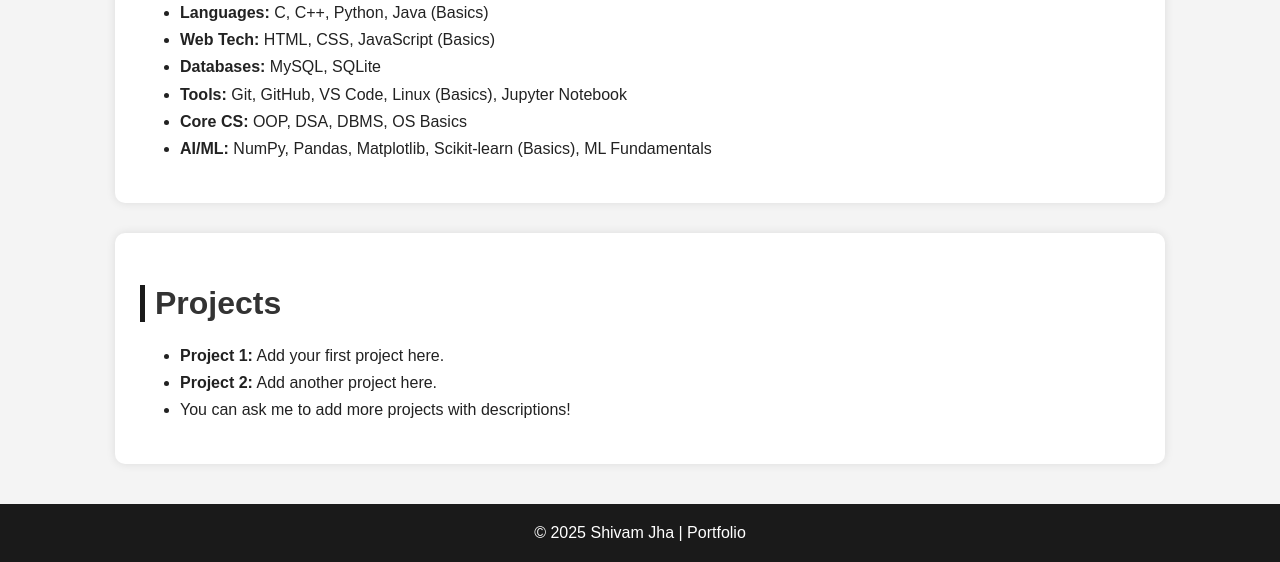
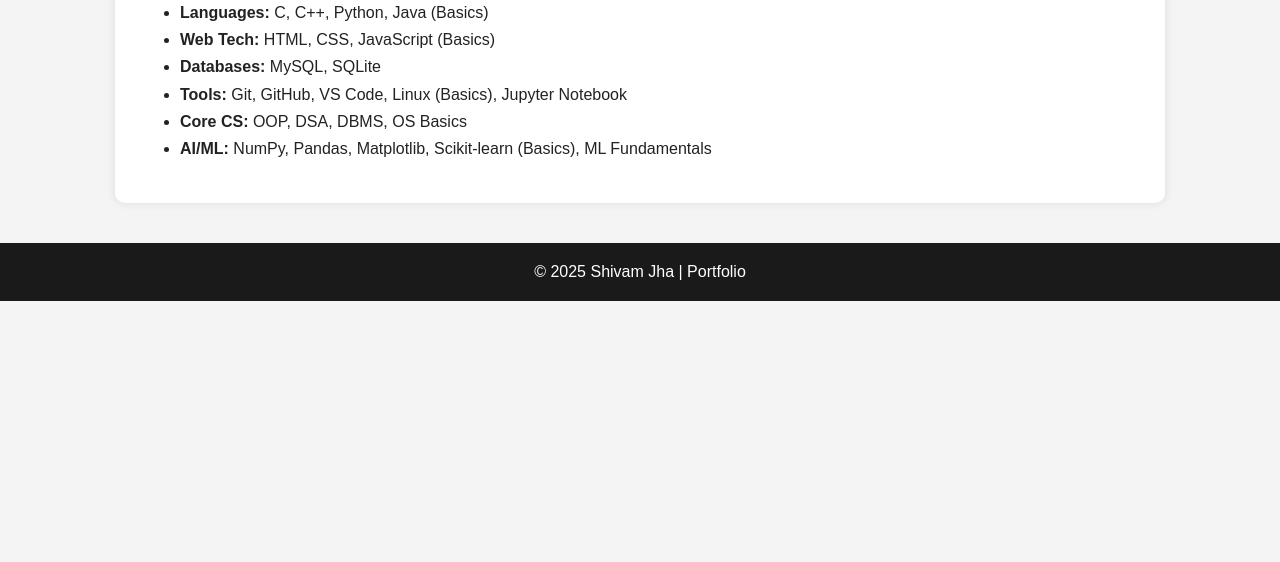
Before and after one commit to doitdevshiv/portfolio, a plain HTML site: page index.html in a window 1280 px wide. Shown: the part 638-1200 px from the top of the page. After the commit the page ends 939 px from the top, so only its background shows below. Drawn offline with Linux system fonts and the light colour scheme.

Commit message:
Update index.html

```diff
--- a/index.html
+++ b/index.html
@@ -88,14 +88,7 @@
   </ul>
 </section>
 
-<section class="projects">
-  <h2>Projects</h2>
-  <ul>
-    <li><strong>Project 1:</strong> Add your first project here.</li>
-    <li><strong>Project 2:</strong> Add another project here.</li>
-    <li>You can ask me to add more projects with descriptions!</li>
-  </ul>
-</section>
+
 
 <footer>
   © 2025 Shivam Jha | Portfolio
```
